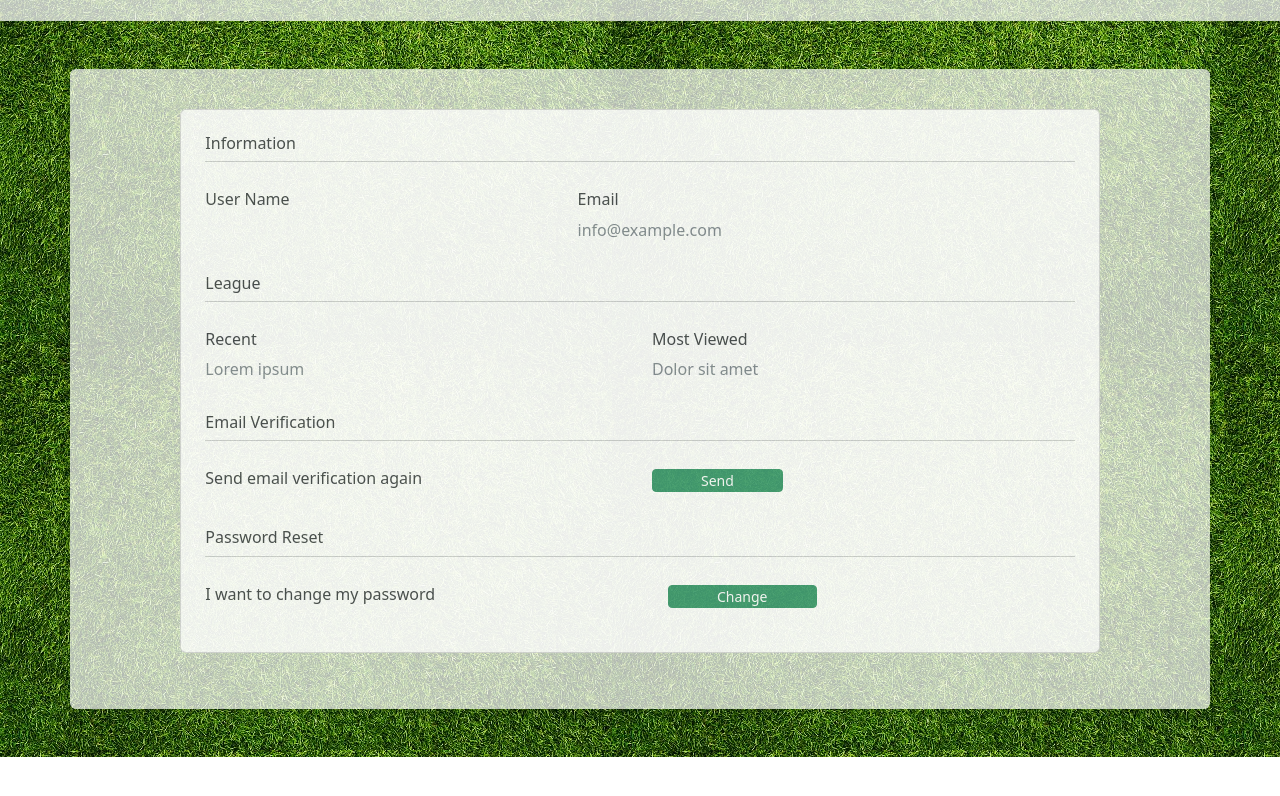
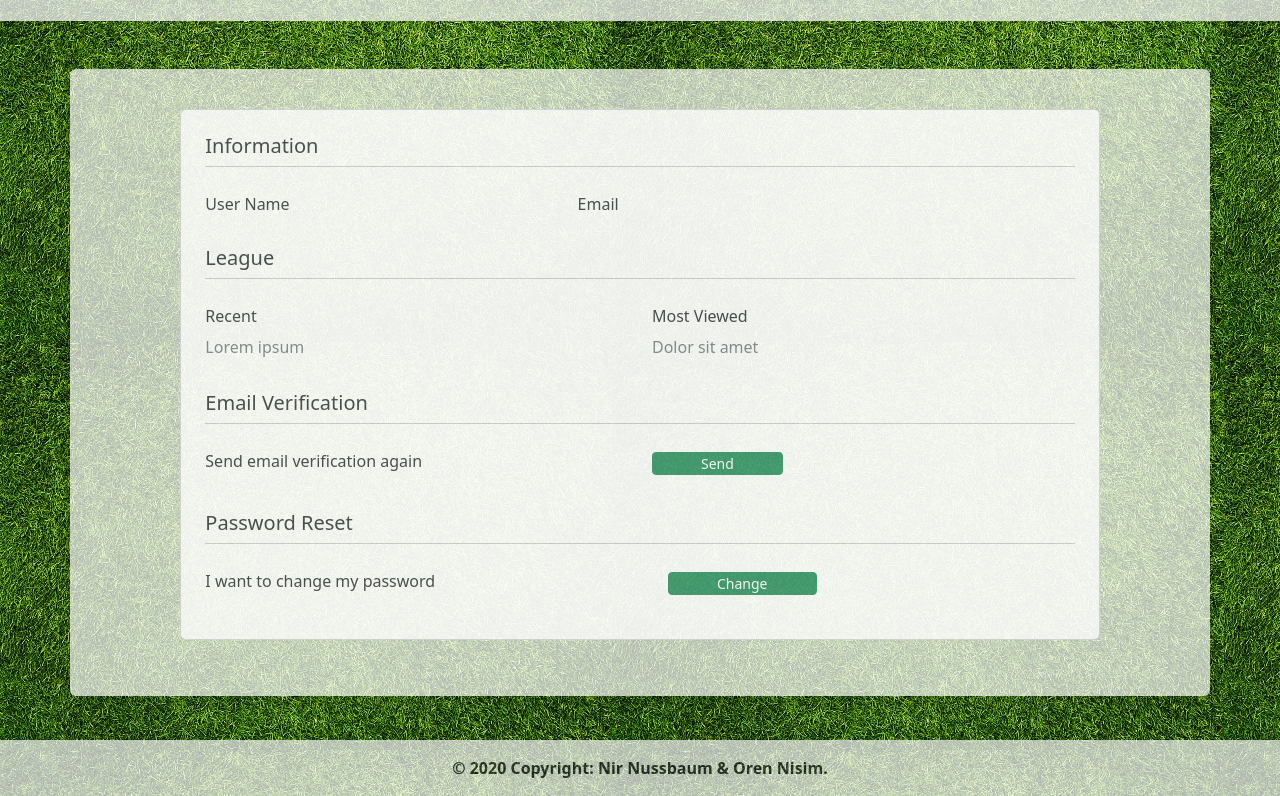
Before and after one commit to orenisim/CompraBets, a plain HTML site: page html/userPage.html in a window 1280 px wide. Shown: the part 66-862 px from the top of the page. Before the commit the page ends 823 px from the top, so only its background shows below. Drawn offline with nearby package versions, Linux system fonts and the light colour scheme; no server answers.

Commit message:
Add files via upload

```diff
--- a/Samples/JSsamples.js
+++ b/Samples/JSsamples.js
@@ -7,8 +7,12 @@ import { onAuthStateChanged }
 const userNameHref = document.querySelector('.userNameHref');
 // Get user that already log in
 onAuthStateChanged(auth, (user) => {
+  if(user == null) {
+    window.location = "./index.html";
+  }
   userNameHref.textContent = user.displayName;
 });
+
 
 //log out from user
 const logOutButton = document.querySelector('.logOutButton');
--- a/Samples/cssSamples.css
+++ b/Samples/cssSamples.css
@@ -27,9 +27,25 @@ body {
   font-size: 19px;
 }
 
-
 /* center a button */
 #createNewLeagueButton {
   margin: auto;
   display: block;
 }
+
+/*footer copyright styles and positions*/
+html {
+  position: relative;
+  min-height: 100%;
+}
+
+body {
+  margin-bottom: 100px;
+}
+
+footer {
+  position: absolute;
+  bottom: 0;
+  width: 100%;
+  opacity: 70%;
+}
--- a/Styles/joinLeague.css
+++ b/Styles/joinLeague.css
@@ -91,3 +91,20 @@ body {
 .filtered {
   display: none !important;
 }
+
+/*footer copyright styles and positions*/
+html {
+  position: relative;
+  min-height: 100%;
+}
+
+body {
+  margin-bottom: 100px;
+}
+
+footer {
+  position: absolute;
+  bottom: 0;
+  width: 100%;
+  opacity: 70%;
+}
--- a/Styles/mainPage.css
+++ b/Styles/mainPage.css
@@ -37,3 +37,19 @@ input[type="number"] {
   height: 20px;
   width: 40px;
 }
+
+html {
+  position: relative;
+  min-height: 100%;
+}
+
+body {
+  margin-bottom: 100px;
+}
+
+footer {
+  position: absolute;
+  bottom: 0;
+  width: 100%;
+  opacity: 70%;
+}
--- a/Styles/userPage.css
+++ b/Styles/userPage.css
@@ -26,3 +26,20 @@ body {
 .userSection {
     font-size: 19px;
 }
+
+/*footer copyright styles and positions*/
+html {
+    position: relative;
+    min-height: 100%;
+}
+
+body {
+    margin-bottom: 100px;
+}
+
+footer {
+    position: absolute;
+    bottom: 0;
+    width: 100%;
+    opacity: 70%;
+}
--- a/html/userPage.html
+++ b/html/userPage.html
@@ -16,7 +16,7 @@
     <!-- CompraBet logo format inside the site -->
     <nav class="navbar bg-light opacity-75">
         <div class="container-fluid my-3">
-            <a class="navbar-brand" href="./index.html"><img src="../Images/Logo/green/png/logo-no-background.png"
+            <a class="navbar-brand" href="./mainPage.html"><img src="../Images/Logo/green/png/logo-no-background.png"
                     alt="compraBetsLogo" class="compraBetsLogo" /></a>
             <div class="userSection me-5 mt-2">
                 <span class="userWelcome">
@@ -38,7 +38,7 @@
                         <div class="col-md-12">
                             <div class="card-body p-4">
                                 <!-- information div -->
-                                <h6>Information</h6>
+                                <h5>Information</h5>
                                 <hr class="mt-0 mb-4">
                                 <div class="row pt-1">
                                     <div class="col-5 mb-3">
@@ -47,11 +47,11 @@
                                     </div>
                                     <div class="col-5 mb-3">
                                         <h6>Email</h6>
-                                        <p class="userEmailP text-muted">info@example.com</p>
+                                        <p class="userEmailP text-muted"></p>
                                     </div>
                                 </div>
                                 <!-- League div -->
-                                <h6>League</h6>
+                                <h5>League</h5>
                                 <hr class="mt-0 mb-4">
                                 <div class="row pt-1">
                                     <div class="col-6 mb-3">
@@ -64,7 +64,7 @@
                                     </div>
                                 </div>
                                 <!-- Email div -->
-                                <h6>Email Verification</h6>
+                                <h5>Email Verification</h5>
                                 <hr class="mt-0 mb-4">
                                 <div class="row pt-1 my-3">
                                     <div class="col-6 mb-3">
@@ -76,7 +76,7 @@
                                     </div>
                                 </div>
                                 <!-- password div -->
-                                <h6>Password Reset</h6>
+                                <h5>Password Reset</h5>
                                 <hr class="mt-0 mb-4">
                                 <div class="row pt-1">
                                     <div class="col-6 mb-3">
@@ -101,4 +101,13 @@
     <script src="../JS/userPage.js" type="module"></script>
 </body>
 
+<!-- footer copyright -->
+<footer class="bg-light text-center">
+    <!-- Copyright -->
+    <div class="text-center p-3 fw-bold">
+      © 2020 Copyright: Nir Nussbaum & Oren Nisim.
+    </div>
+    <!-- Copyright -->
+  </footer>
+
 </html>
```
Also changed, not shown: Samples/bootstrapSamples.html (+9 -0 lines), html/joinLeague.html (+22 -43 lines), html/mainPage.html (+4 -37 lines).
